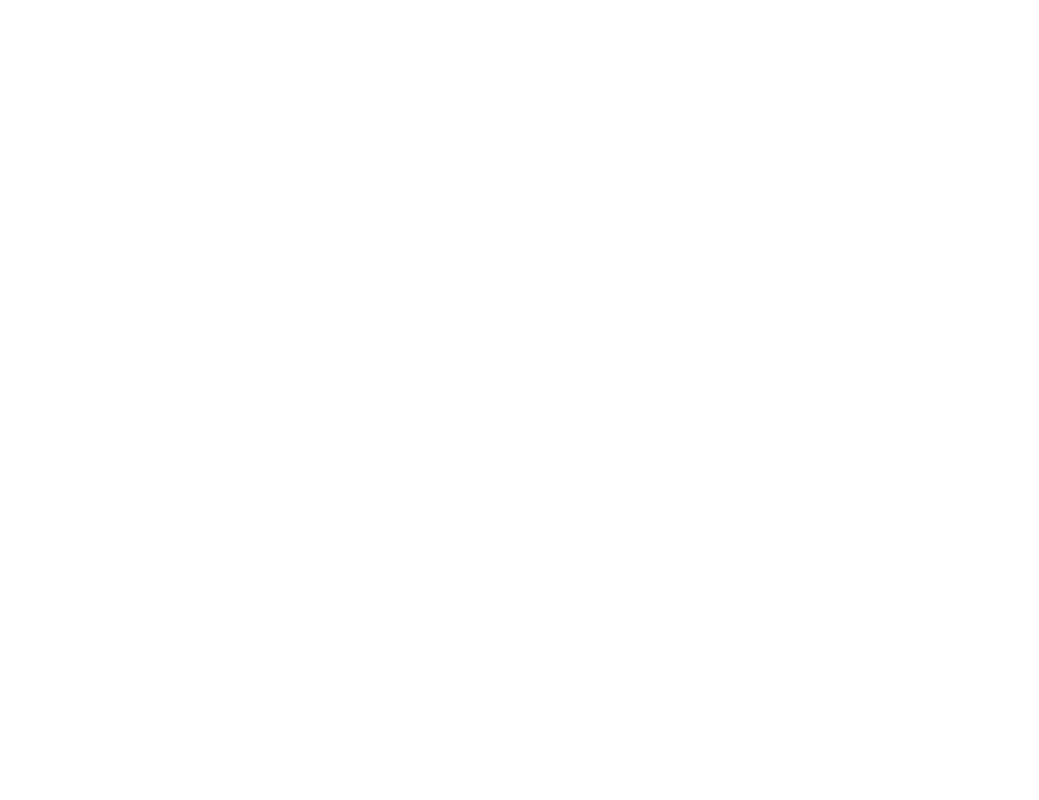
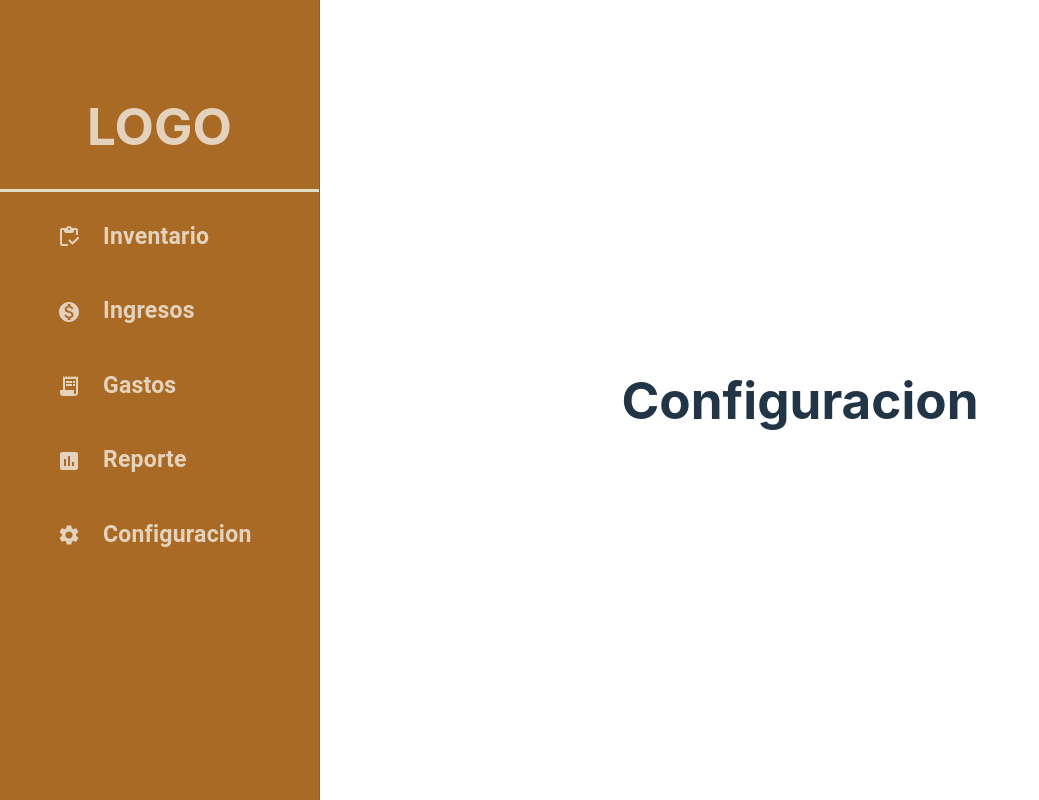
Before and after one commit to CarlosMtz1281/Artemis, a React (Vite) app in the folder Artemis/: page /configuracion in a window 1280 px wide. Before the commit this address had no page. Shown: the whole page, without its empty margins (0-1039 px from the left). Built offline with nearby package versions, Linux system fonts and the light colour scheme.

Commit message:
Files look cleaner, added [Configuracion]

```diff
--- a/Artemis/src/App.tsx
+++ b/Artemis/src/App.tsx
@@ -1,14 +1,9 @@
-import { useState } from 'react'
-import reactLogo from './assets/react.svg'
-import viteLogo from '/vite.svg'
 import ResponsiveDrawer from './Components/NavBar/ResponsiveDrawer.tsx'
 import './App.css'
 import { Outlet } from "react-router-dom"
 import Grid from '@mui/material/Grid';
 
 function App() {
-  const [count, setCount] = useState(0)
-
   return (
     <Grid container>
       <ResponsiveDrawer />
--- a/Artemis/src/Components/NavBar/ResponsiveDrawer.tsx
+++ b/Artemis/src/Components/NavBar/ResponsiveDrawer.tsx
@@ -1,21 +1,7 @@
-import * as React from 'react';
-import AppBar from '@mui/material/AppBar';
-import Box from '@mui/material/Box';
-import CssBaseline from '@mui/material/CssBaseline';
-import Divider from '@mui/material/Divider';
-import Drawer from '@mui/material/Drawer';
-import IconButton from '@mui/material/IconButton';
-import Toolbar from '@mui/material/Toolbar';
-import Typography from '@mui/material/Typography';
-import List from '@mui/material/List';
-import ListItem from '@mui/material/ListItem';
-import ListItemButton from '@mui/material/ListItemButton';
-import ListItemIcon from '@mui/material/ListItemIcon';
-import ListItemText from '@mui/material/ListItemText';
+import {Divider, Drawer, Toolbar, List, ListItem, ListItemButton, ListItemIcon, ListItemText} from '@mui/material';
 
+import SettingsIcon from '@mui/icons-material/Settings';
 import AssessmentIcon from '@mui/icons-material/Assessment';
-import MenuIcon from '@mui/icons-material/Menu';
-
 import MonetizationOnIcon from '@mui/icons-material/MonetizationOn';
 import ReceiptLongIcon from '@mui/icons-material/ReceiptLong';
 import InventoryRoundedIcon from '@mui/icons-material/InventoryRounded';
@@ -23,17 +9,6 @@
 import { navbarStyles } from './styles.tsx'
 
 import { useNavigate } from "react-router-dom";
-
-const drawerWidth = 240;
-
-interface Props {
-  /**
-   * Injected by the documentation to work in an iframe.
-   * You won't need it on your project.
-   */
-  window?: () => Window;
-}
-
 
 const NavbarItems = [
   {
@@ -59,24 +34,25 @@
     icon: <AssessmentIcon />,
     label: 'Reporte',
     route: 'reporte',
+  },
+  {
+    id: 4,
+    icon: <SettingsIcon />,
+    label:'Configuracion',
+    route: 'configuracion',
   }
-
 ]
 
-
-export default function ResponsiveDrawer(props: Props) {
+export default function ResponsiveDrawer(){
   const navigate = useNavigate();
-
-
-
   const drawer = (
     <div>
+
       <Toolbar />
-      <h1>H&O</h1>
-      <Divider sx = {{ borderBottomWidth: 3,
-      backgroundColor: 'rgb(255, 250, 224)' }}/>
+      <h1>LOGO</h1>
+      <Divider sx = {{ borderBottomWidth: 3, backgroundColor: 'rgb(255, 250, 224)' }}/>
       <List>
-        {NavbarItems.map((item, index) => (
+        {NavbarItems.map((item) => (
           <ListItem key={item.id} onClick={() => navigate(item.route)}>
             <ListItemButton>
               <ListItemIcon sx = {navbarStyles.icons}>
--- a/Artemis/src/main.tsx
+++ b/Artemis/src/main.tsx
@@ -1,4 +1,3 @@
-import React from 'react'
 import ReactDOM from 'react-dom/client'
 import App from './App.tsx'
 import './index.css'
@@ -13,6 +12,7 @@
 import Ingresos from './pages/Ingresos/Ingresos.tsx'
 import Gastos from './pages/Gastos/Gastos.tsx'
 import Reporte from './pages/Reporte/Reporte.tsx'
+import Configuracion from './pages/Configuracion/Configuracion.tsx'
 
 const root = ReactDOM.createRoot(document.getElementById("root") as HTMLElement);
 
@@ -24,6 +24,7 @@
       <Route path="ingresos" element={<Ingresos />} />
       <Route path="gastos" element={<Gastos />} />
       <Route path="reporte" element={<Reporte />} />
+      <Route path="configuracion" element={<Configuracion />} />
     </Route>
   </Routes>
 </BrowserRouter>,
--- /dev/null
+++ b/Artemis/src/pages/Configuracion/Configuracion.tsx
@@ -0,0 +1,10 @@
+const Configuracion = () => {
+
+    return (
+        <div>
+            <h1>Configuracion</h1>
+        </div>
+    )
+}
+
+export default Configuracion
--- a/Artemis/src/pages/Gastos/Gastos.tsx
+++ b/Artemis/src/pages/Gastos/Gastos.tsx
@@ -1,5 +1,3 @@
-import React from 'react'
-
 const Gastos = () => {
 
     return (
--- a/Artemis/src/pages/Ingresos/Ingresos.tsx
+++ b/Artemis/src/pages/Ingresos/Ingresos.tsx
@@ -1,5 +1,3 @@
-import React from 'react'
-
 const Ingresos = () => {
 
     return (
--- a/Artemis/src/pages/Inventario/Inventario.tsx
+++ b/Artemis/src/pages/Inventario/Inventario.tsx
@@ -1,5 +1,3 @@
-import React from 'react'
-
 const Inventario = () => {
 
     return (
--- a/Artemis/src/pages/Reporte/Reporte.tsx
+++ b/Artemis/src/pages/Reporte/Reporte.tsx
@@ -1,5 +1,3 @@
-import React from 'react'
-
 const Reporte = () => {
 
     return (
```
